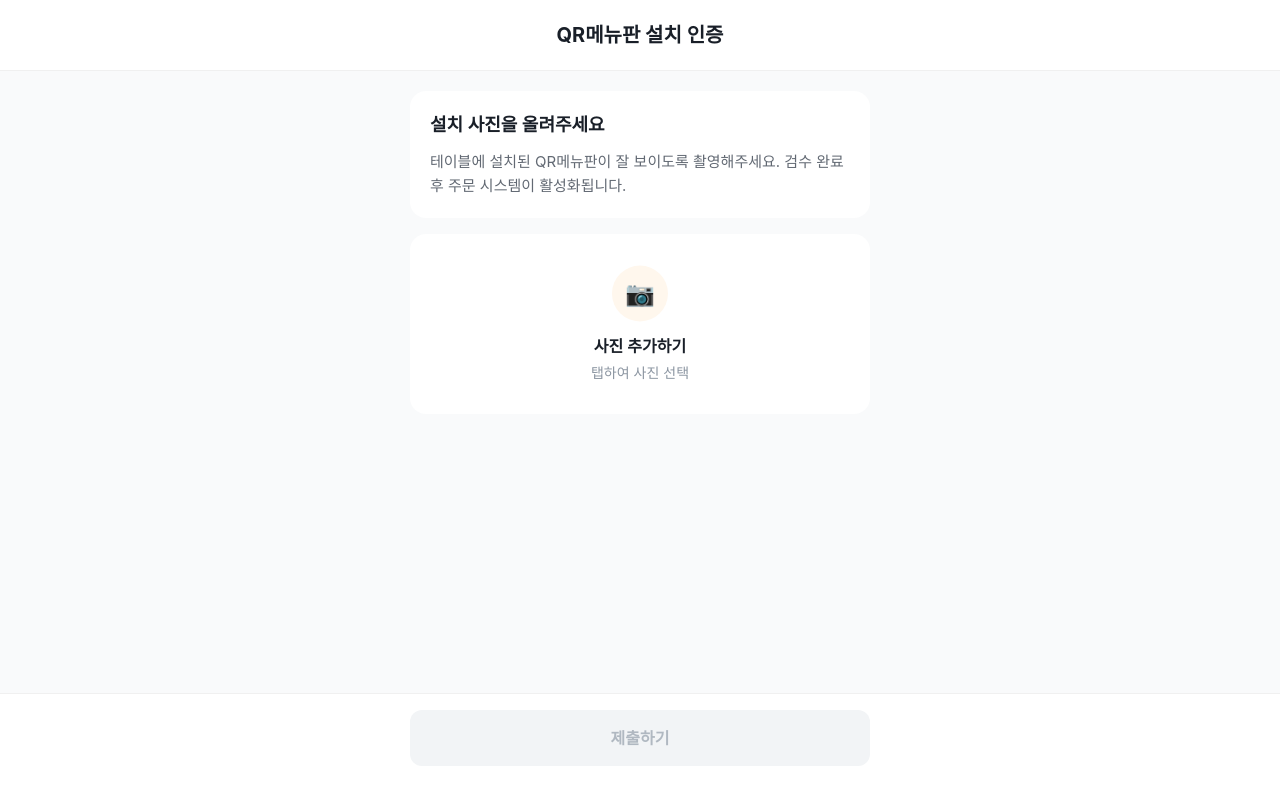
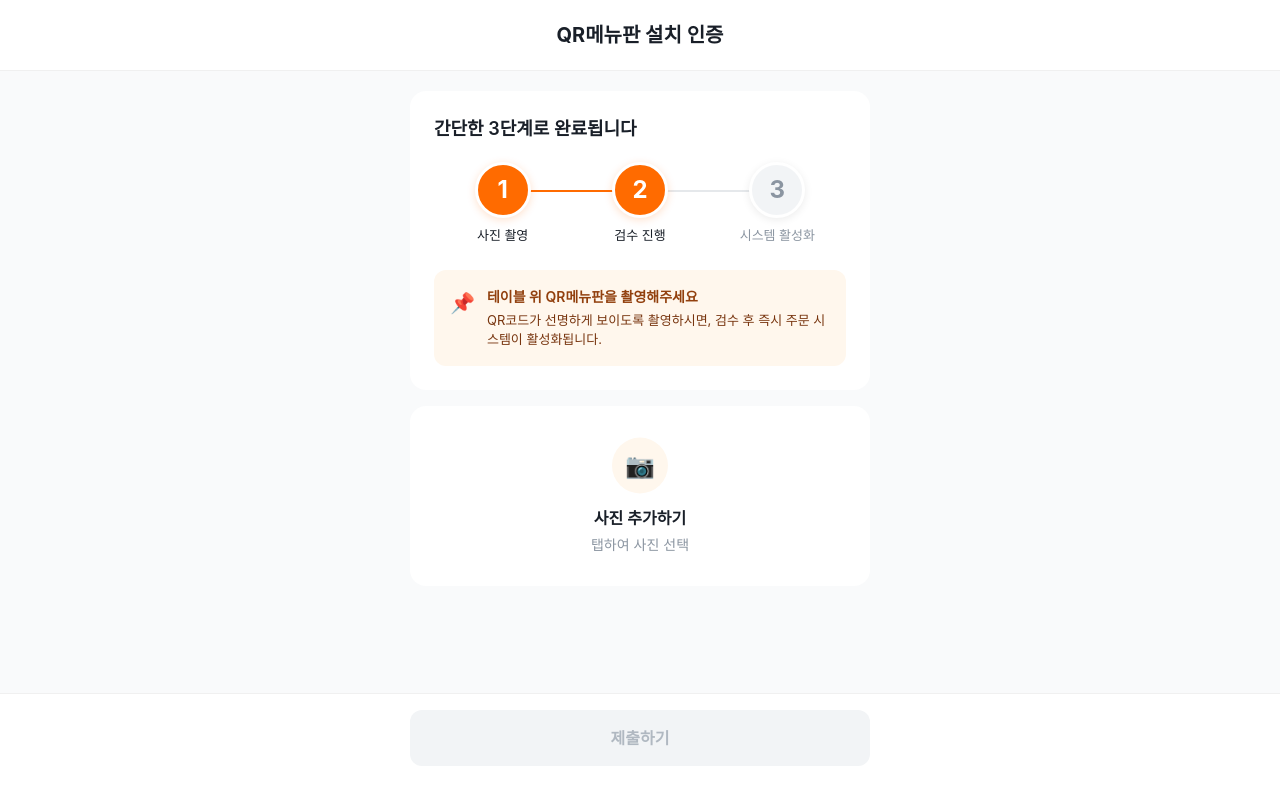
Before and after one commit to ted-keystonepartners/Catchorder, a React (Vite) app in the folder sms-project/: page /menuapply in a window 1280 px wide. Built offline with nearby package versions, Linux system fonts and the light colour scheme; a web font is replaced by a local one.

Commit message:
UI: 프로세스 시각화 추가 - 3단계 프로세스 그래픽 표현 - 진행 상태를 시각적으로 표시 - 설명 박스 추가로 이해도 향상

```diff
--- a/sms-project/src/pages/MenuApplyPage.jsx
+++ b/sms-project/src/pages/MenuApplyPage.jsx
@@ -82,26 +82,172 @@ const MenuApplyPage = () => {
         <div style={{
           backgroundColor: 'white',
           borderRadius: '16px',
-          padding: '20px',
+          padding: '24px',
           marginBottom: '16px'
         }}>
           <h2 style={{
             fontSize: '18px',
             fontWeight: '600',
             color: '#191f28',
-            marginBottom: '12px'
+            marginBottom: '20px'
           }}>
-            설치 사진을 올려주세요
+            간단한 3단계로 완료됩니다
           </h2>
-          <p style={{
-            fontSize: '15px',
-            lineHeight: '1.6',
-            color: '#626973',
-            margin: 0
+
+          {/* 프로세스 설명 */}
+          <div style={{
+            display: 'flex',
+            alignItems: 'center',
+            justifyContent: 'space-between',
+            marginBottom: '24px',
+            position: 'relative'
           }}>
-            테이블에 설치된 QR메뉴판이 잘 보이도록 촬영해주세요.
-            검수 완료 후 주문 시스템이 활성화됩니다.
-          </p>
+            {/* 연결선 */}
+            <div style={{
+              position: 'absolute',
+              top: '28px',
+              left: '15%',
+              right: '15%',
+              height: '2px',
+              background: 'linear-gradient(90deg, #FF6B00 0%, #FF6B00 50%, #e5e8eb 50%, #e5e8eb 100%)',
+              zIndex: 0
+            }} />
+
+            {/* Step 1 */}
+            <div style={{
+              flex: 1,
+              textAlign: 'center',
+              zIndex: 1
+            }}>
+              <div style={{
+                width: '56px',
+                height: '56px',
+                backgroundColor: '#FF6B00',
+                borderRadius: '50%',
+                display: 'flex',
+                alignItems: 'center',
+                justifyContent: 'center',
+                margin: '0 auto 8px',
+                fontSize: '24px',
+                color: 'white',
+                fontWeight: '700',
+                position: 'relative',
+                border: '3px solid white',
+                boxShadow: '0 2px 8px rgba(255, 107, 0, 0.2)'
+              }}>
+                1
+              </div>
+              <p style={{
+                fontSize: '13px',
+                color: '#191f28',
+                fontWeight: '500',
+                margin: 0
+              }}>
+                사진 촬영
+              </p>
+            </div>
+
+            {/* Step 2 */}
+            <div style={{
+              flex: 1,
+              textAlign: 'center',
+              zIndex: 1
+            }}>
+              <div style={{
+                width: '56px',
+                height: '56px',
+                backgroundColor: '#FF6B00',
+                borderRadius: '50%',
+                display: 'flex',
+                alignItems: 'center',
+                justifyContent: 'center',
+                margin: '0 auto 8px',
+                fontSize: '24px',
+                color: 'white',
+                fontWeight: '700',
+                position: 'relative',
+                border: '3px solid white',
+                boxShadow: '0 2px 8px rgba(255, 107, 0, 0.2)'
+              }}>
+                2
+              </div>
+              <p style={{
+                fontSize: '13px',
+                color: '#191f28',
+                fontWeight: '500',
+                margin: 0
+              }}>
+                검수 진행
+              </p>
+            </div>
+
+            {/* Step 3 */}
+            <div style={{
+              flex: 1,
+              textAlign: 'center',
+              zIndex: 1
+            }}>
+              <div style={{
+                width: '56px',
+                height: '56px',
+                backgroundColor: '#f2f4f6',
+                borderRadius: '50%',
+                display: 'flex',
+                alignItems: 'center',
+                justifyContent: 'center',
+                margin: '0 auto 8px',
+                fontSize: '24px',
+                color: '#8b95a1',
+                fontWeight: '700',
+                position: 'relative',
+                border: '3px solid white',
+                boxShadow: '0 2px 8px rgba(0, 0, 0, 0.08)'
+              }}>
+                3
+              </div>
+              <p style={{
+                fontSize: '13px',
+                color: '#8b95a1',
+                fontWeight: '500',
+                margin: 0
+              }}>
+                시스템 활성화
+              </p>
+            </div>
+          </div>
+
+          {/* 설명 박스 */}
+          <div style={{
+            backgroundColor: '#fff7ed',
+            borderRadius: '12px',
+            padding: '16px',
+            display: 'flex',
+            alignItems: 'flex-start',
+            gap: '12px'
+          }}>
+            <span style={{
+              fontSize: '20px',
+              marginTop: '2px'
+            }}>📌</span>
+            <div>
+              <p style={{
+                fontSize: '14px',
+                fontWeight: '600',
+                color: '#92400e',
+                marginBottom: '4px'
+              }}>
+                테이블 위 QR메뉴판을 촬영해주세요
+              </p>
+              <p style={{
+                fontSize: '13px',
+                lineHeight: '1.5',
+                color: '#78350f',
+                margin: 0
+              }}>
+                QR코드가 선명하게 보이도록 촬영하시면, 검수 후 즉시 주문 시스템이 활성화됩니다.
+              </p>
+            </div>
+          </div>
         </div>
 
         {/* 업로드 섹션 */}
```
